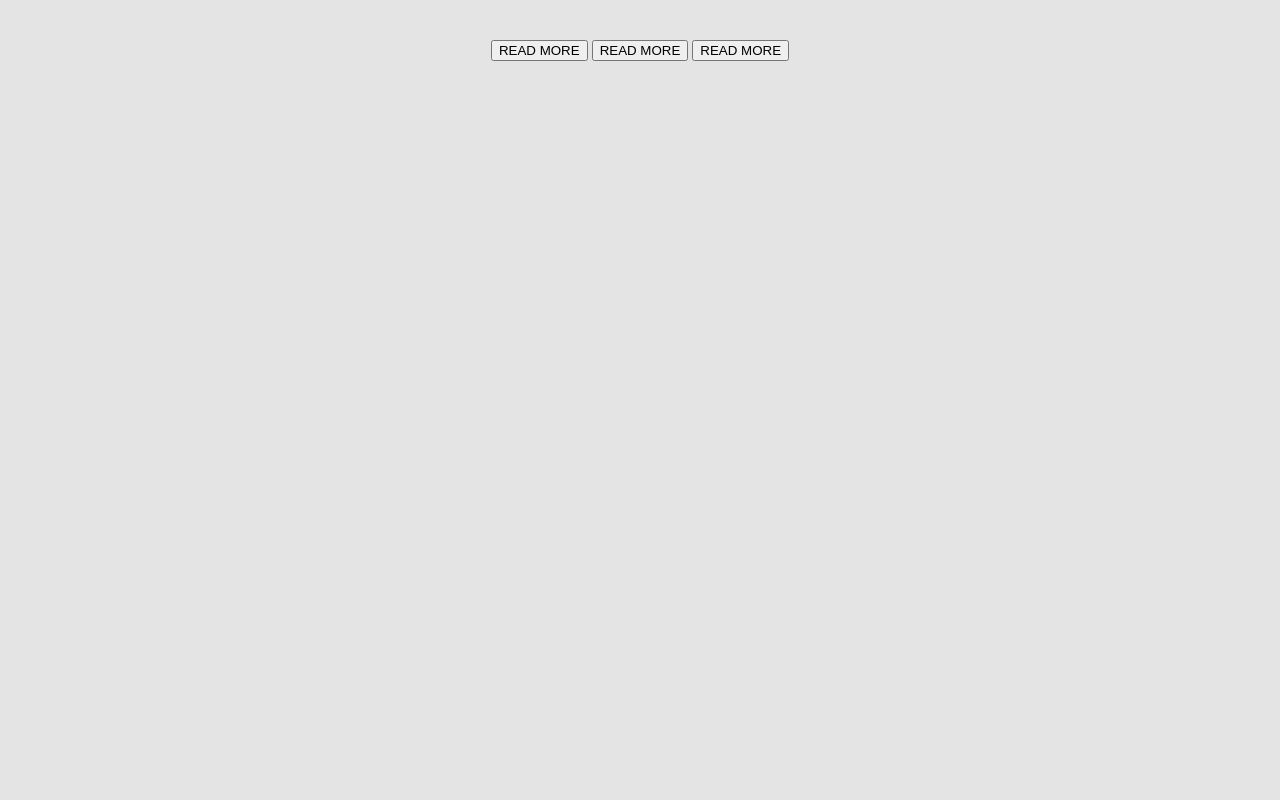
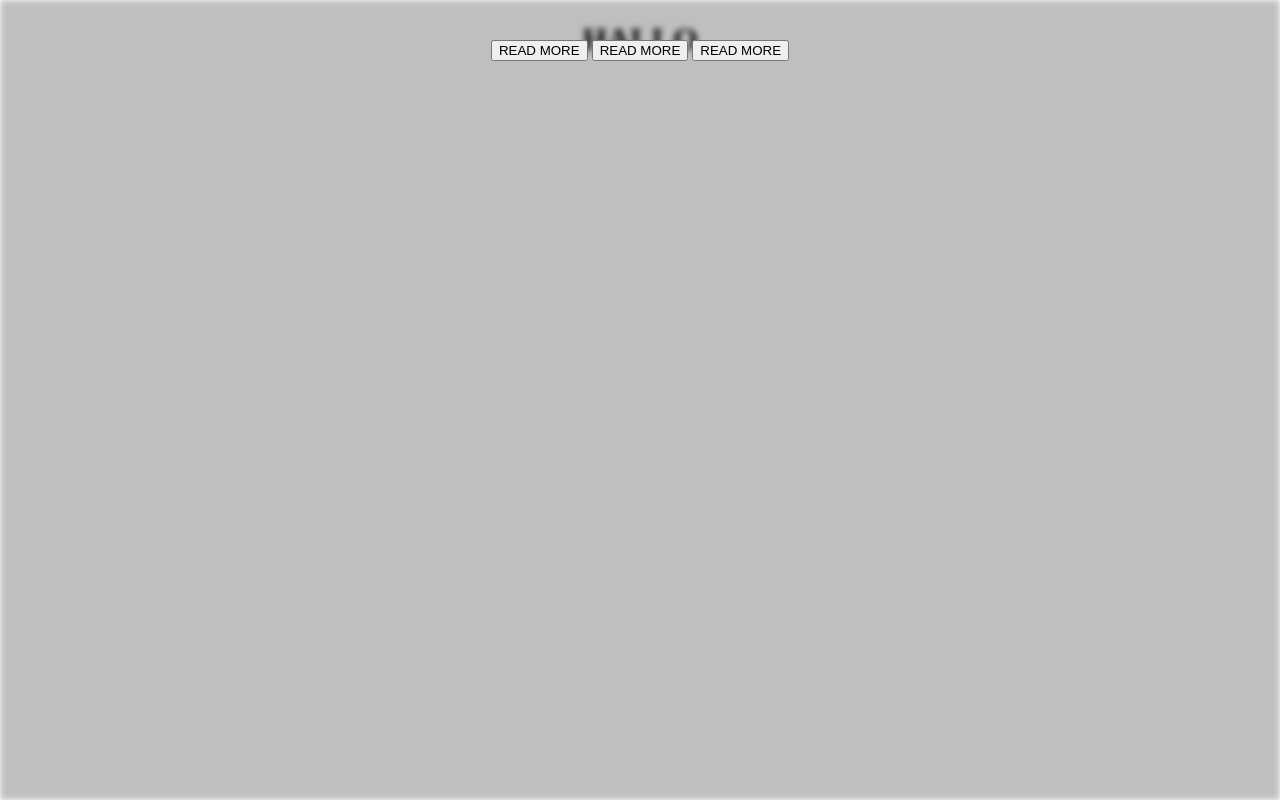
Before and after one commit to Ameer2000Mzori/Modal-Window, a website built with webpack: page src/index.html in a window 1280 px wide. Built offline with nearby package versions, Linux system fonts and the light colour scheme.

Commit message:
added styling to shdow overlay and added styling to everything

```diff
--- a/src/index.html
+++ b/src/index.html
@@ -19,7 +19,8 @@
   </head>
   <body>
     <header class="header">
-      <div class="shdow-Overlay"></div>
+      <div class="shdow-Overlay"><h1>HALLO</h1></div>
+
       <div class="header-Wrap">
         <div class="buttons-Wrap">
           <button id="read-More-Btns" class="button-One">READ MORE</button>
--- a/src/style.scss
+++ b/src/style.scss
@@ -16,14 +16,17 @@ body {
   height: 100vh;
   justify-content: center;
   position: relative;
+  z-index: 3;
 
   .shdow-Overlay {
     position: absolute;
     height: 100%;
     width: 100%;
-    background-color: rgba(70, 70, 70, 0.144);
+    background-color: rgba(15, 15, 15, 0.267);
     top: 0;
     left: 0;
+    z-index: 4;
+    filter: blur(3px);
   }
 
   .header-Wrap {
```
Also changed, not shown: src/style.css, 1 other file.
